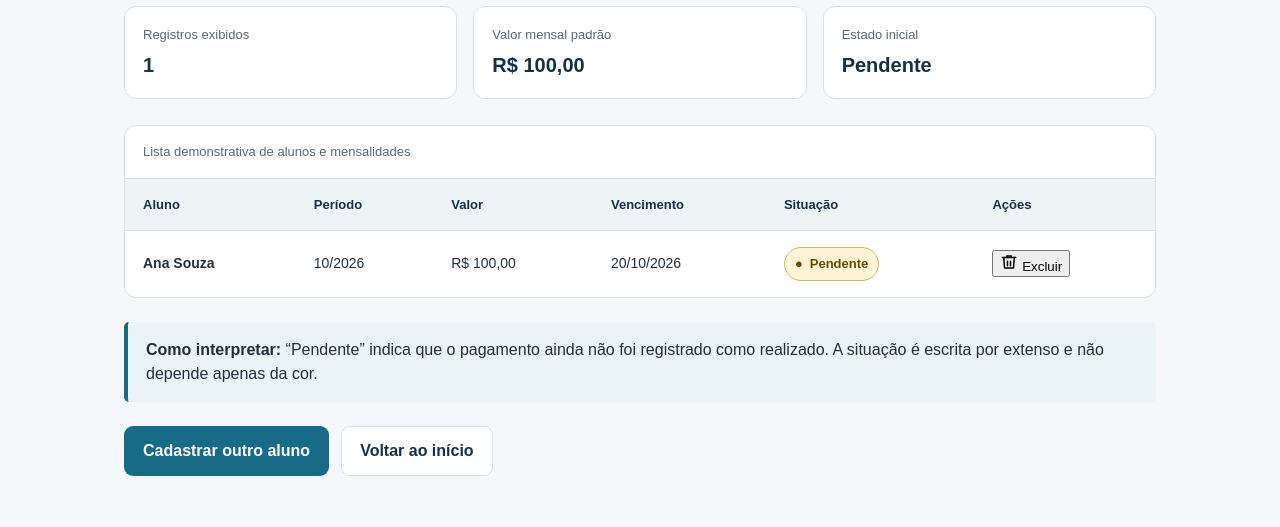
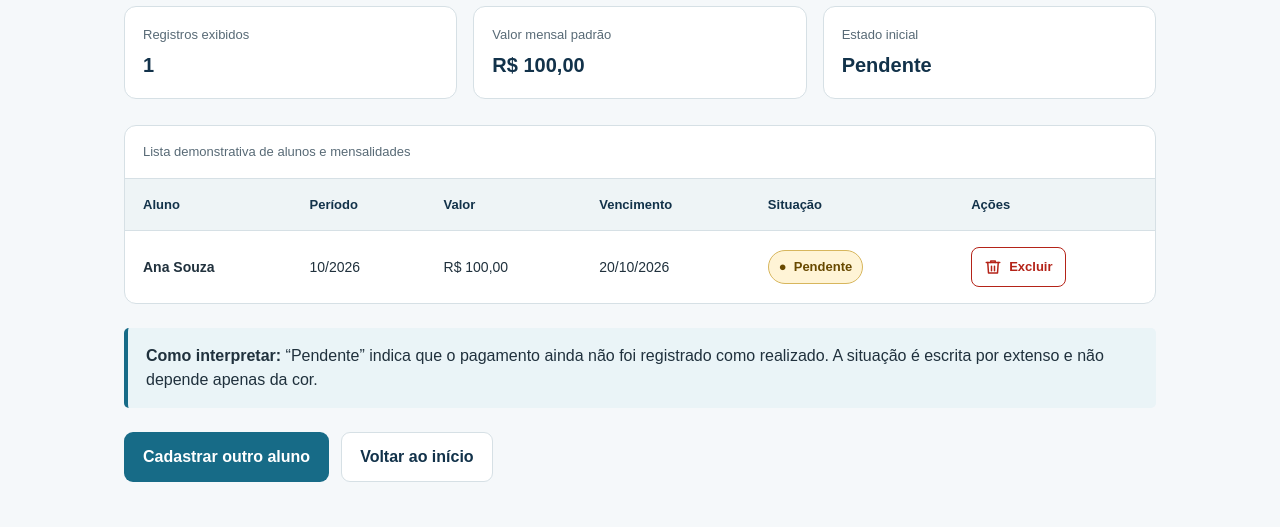
Before and after one commit to lorraynelss/mvp-gestao-academia-jump, a Flask app: page /resultados in a window 1280 px wide. Shown: the part 257-784 px from the top of the page. Run offline with Flask 3, Linux system fonts and the light colour scheme.

Commit message:
Add files via upload

```diff
--- a/MVP/static/style.css
+++ b/MVP/static/style.css
@@ -94,3 +94,29 @@ footer { text-align: center; padding: 18px; color: var(--cinza); font-size: 12px
   td { border: 0; padding: 7px 0; display: flex; justify-content: space-between; gap: 12px; }
   td::before { content: attr(data-label); font-weight: 700; color: var(--cinza); }
 }
+
+
+/* Ação de exclusão por registro */
+.form-excluir { margin: 0; }
+.botao-excluir {
+  display: inline-flex;
+  align-items: center;
+  justify-content: center;
+  gap: 7px;
+  min-height: 40px;
+  padding: 8px 12px;
+  border: 1px solid #b42318;
+  border-radius: 8px;
+  background: #fff;
+  color: #b42318;
+  font: inherit;
+  font-size: 13px;
+  font-weight: 700;
+  cursor: pointer;
+}
+.botao-excluir:hover { background: #fff0ed; }
+.botao-excluir:focus-visible { outline: 3px solid #d18b00; outline-offset: 3px; }
+.lista-vazia { padding: 24px; text-align: center; color: var(--cinza); }
+@media (max-width: 700px) {
+  .form-excluir { display: flex; justify-content: flex-end; }
+}
```
